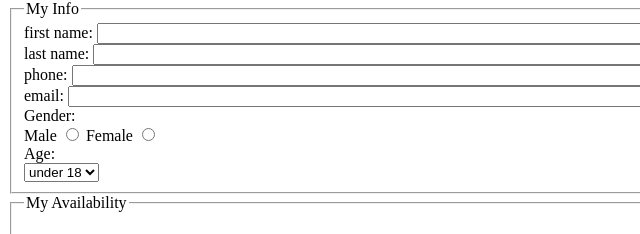
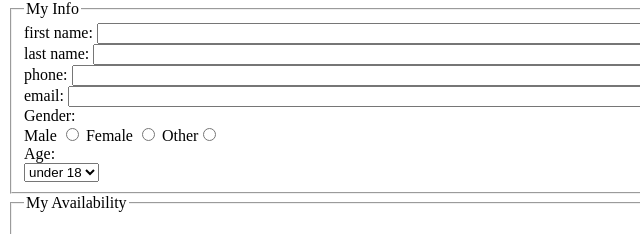
Before and after one commit to ahassett2/Lab-4, a plain HTML site: page index.html in a window 1280 px wide. Shown: the part 80-314 px from the top of the page, 0-640 px from the left. Drawn offline with Linux system fonts and the light colour scheme.

Commit message:
Update index.html

```diff
--- a/index.html
+++ b/index.html
@@ -17,6 +17,7 @@
       <div>
         <label>Male <input type="radio" name="gender_field" value="male"></label>
         <label>Female <input type="radio" name="gender_field" value="female"></label>
+		<label>Other<input type="radio" name="gender_field" value="other"></label>
       </div>
       <div>Age: </div>
       <select name="age_field">
```
